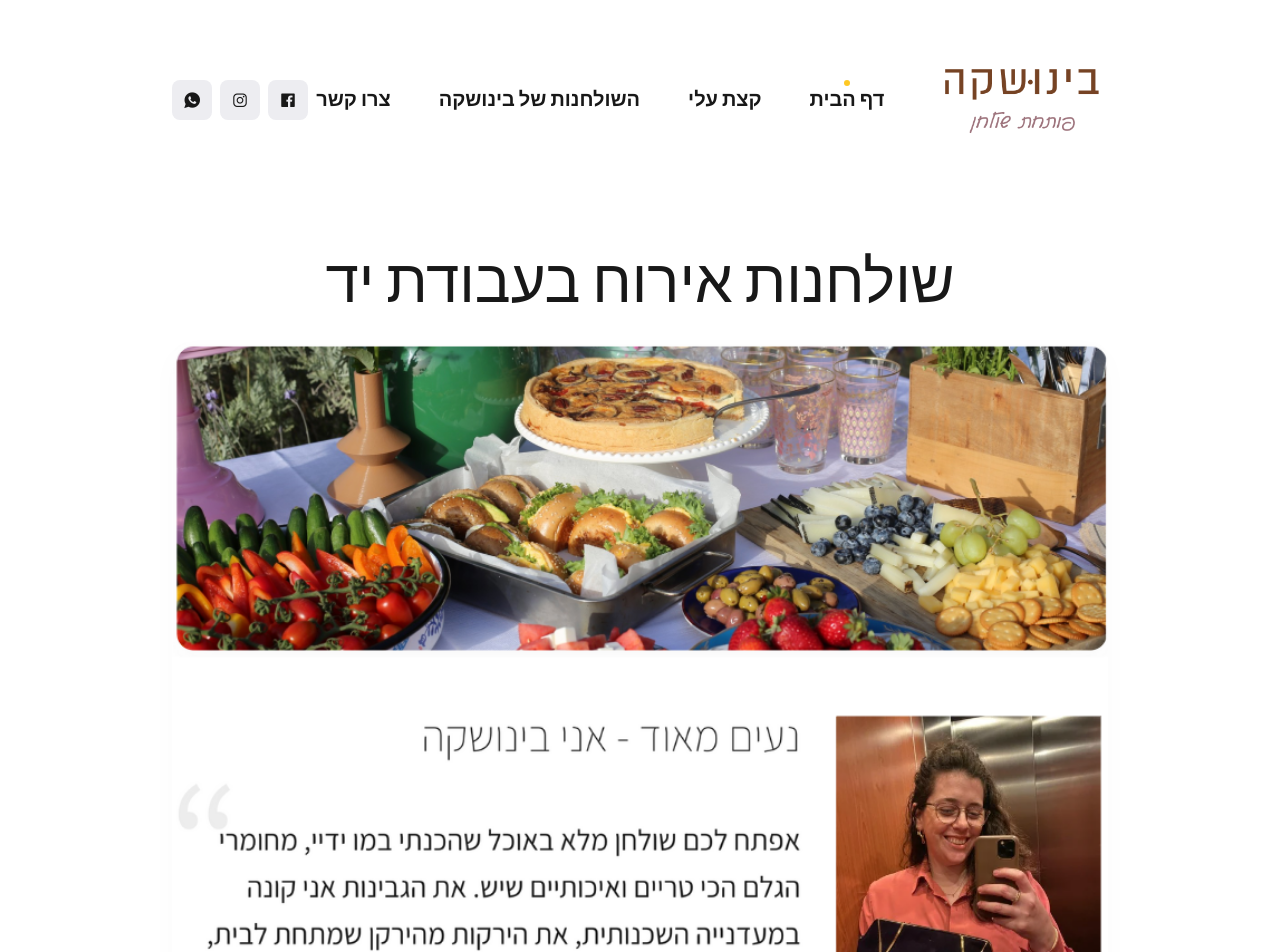
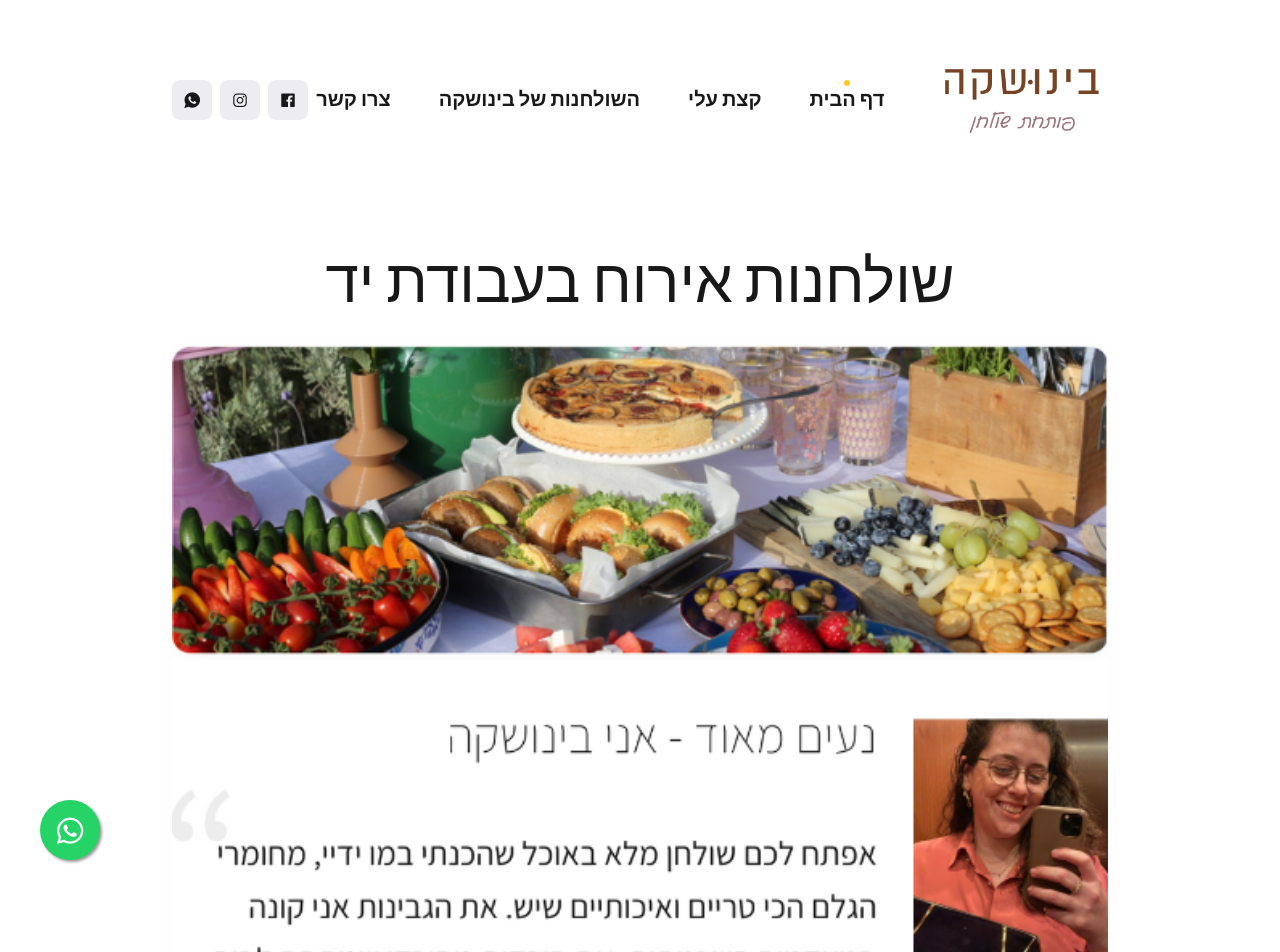
Before and after one commit to mzsrtgzr2/binushka.tables, a Jekyll site: the page built from index.html, in a window 1280 px wide. Shown: the top 952 px of the page. Built offline with Jekyll 4.4.1, drawn with Linux system fonts in a browser that asks for light colours; nearby versions of some CDN libraries.

Commit message:
hero image for mobile

```diff
--- /dev/null
+++ b/_includes/floater.html
@@ -0,0 +1,33 @@
+<link rel="stylesheet"
+href="https://cdnjs.cloudflare.com/ajax/libs/font-awesome/5.15.2/css/all.min.css" />
+
+<!-- add your custom CSS -->
+<style>
+body {
+ font-family: sans-serif;
+}
+
+/* Add WA floating button CSS */
+.floating {
+ position: fixed;
+ width: 60px;
+ height: 60px;
+ bottom: 40px;
+ left: 40px;
+ background-color: #25d366;
+ color: #fff;
+ border-radius: 50px;
+ text-align: center;
+ font-size: 30px;
+ box-shadow: 2px 2px 3px #999;
+ z-index: 100;
+}
+
+.fab-icon {
+ margin-top: 16px;
+}
+</style>
+
+<a href="https://wa.me/972544247753?text=הי בינושקה :) " class="floating" target="_blank">
+<i class="fab fa-whatsapp fab-icon"></i>
+</a>
--- a/_includes/section-hero.html
+++ b/_includes/section-hero.html
@@ -10,8 +10,11 @@
     </div>
 
     <div class="row">
-      <div class="col col-12">
+      <div class="col col-12 only-non-mobile">
         <img class="lazy hero__image" data-src="/images/hero2.png" alt="{{site.data.settings.author.author__name}}'s Picture">
+      </div>
+      <div class="col col-12 only-mobile">
+        <img class="lazy hero__image" data-src="/images/hero3.png" alt="{{site.data.settings.author.author__name}}'s Picture">
       </div>
     </div>
   </div>
--- a/_layouts/default.html
+++ b/_layouts/default.html
@@ -18,6 +18,7 @@
   <!-- end content -->
 
   {% include footer.html %}
+  {% include floater.html %}
 
   <script src="{{ site.baseurl }}/js/scripts.js"></script>
   <script src="{{ site.baseurl }}/js/common.js"></script>
--- a/_sass/1-tools/_grid.scss
+++ b/_sass/1-tools/_grid.scss
@@ -188,3 +188,20 @@
 .m-t-5 {
   margin-top: 5rem;
 }
+
+
+.only-mobile {
+  display: none;
+
+  @media only screen and (max-width: $mobile) {
+    display: block;
+  }
+}
+
+.only-non-mobile {
+  display: none;
+
+  @media only screen and (min-width: $mobile) {
+    display: block;
+  }
+}
```
Also changed, not shown: images/hero2.png, images/hero3.png (added).
